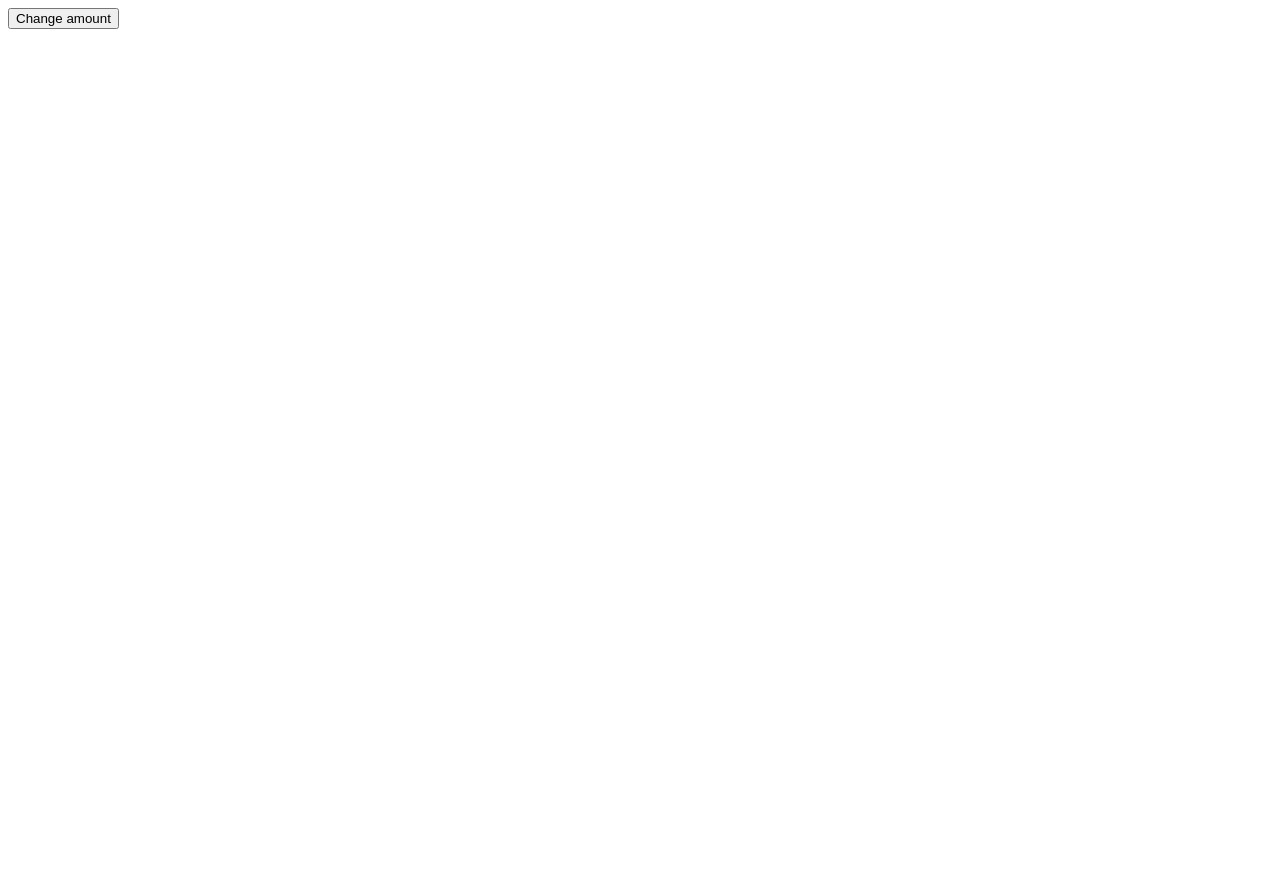
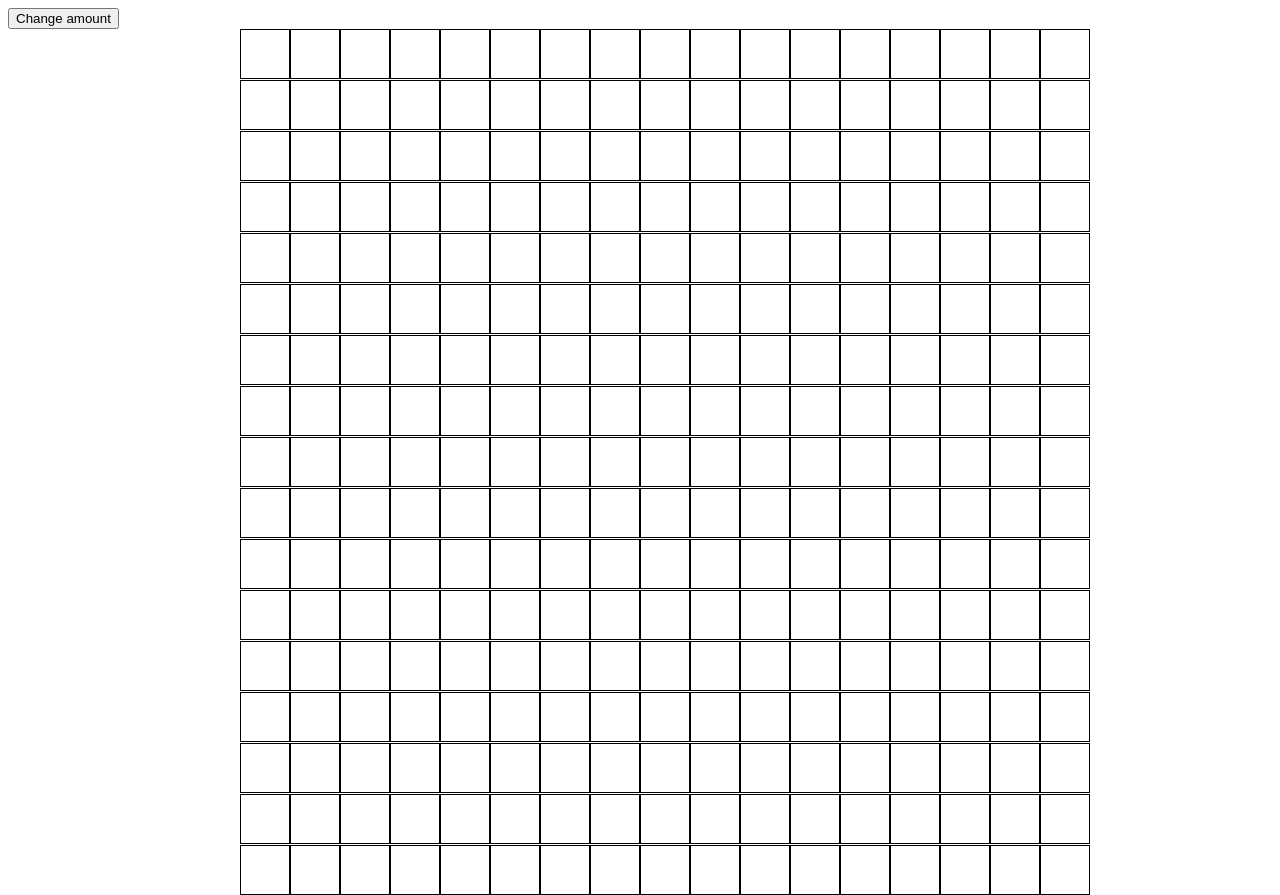
Before and after one commit to Tenarien/etch-a-sketch, a plain HTML site: page index.html in a window 1280 px wide. Drawn offline with Linux system fonts and the light colour scheme.

Commit message:
Add styles for correct divs

```diff
--- a/index.html
+++ b/index.html
@@ -9,8 +9,9 @@
 </head>
 <body>
     <button class="amountBtn">Change amount</button>
-    <div class="content">
-
+    <div class="main">
+        <div class="content">
+        </div>
     </div>
 </body>
 </html>
--- a/style.css
+++ b/style.css
@@ -1,14 +1,26 @@
+.main {
+    display: flex;
+    justify-content: center;
+    align-content: center;
+}
+
 .content {
     display: flex;
-    flex: 1;
-    flex-wrap: 1;
-    justify-content: center;
-    max-width: 1000px;
-    max-height: 1000px;
+    width: 600px;
+    gap: 1px;
+    flex-wrap: wrap;
+    width: 800px;
+    height: 800px;
+    box-sizing: border-box;
 }
 
-.square {
-    background-color: beige;
-    min-height: 100px;
-    min-width: 100px;
+.squareX {
+    display: flex;
 }
+
+.squareY {
+    align-items: center;
+    justify-content: center;
+    border: 1px solid black;
+    box-sizing: border-box;
+}
```
